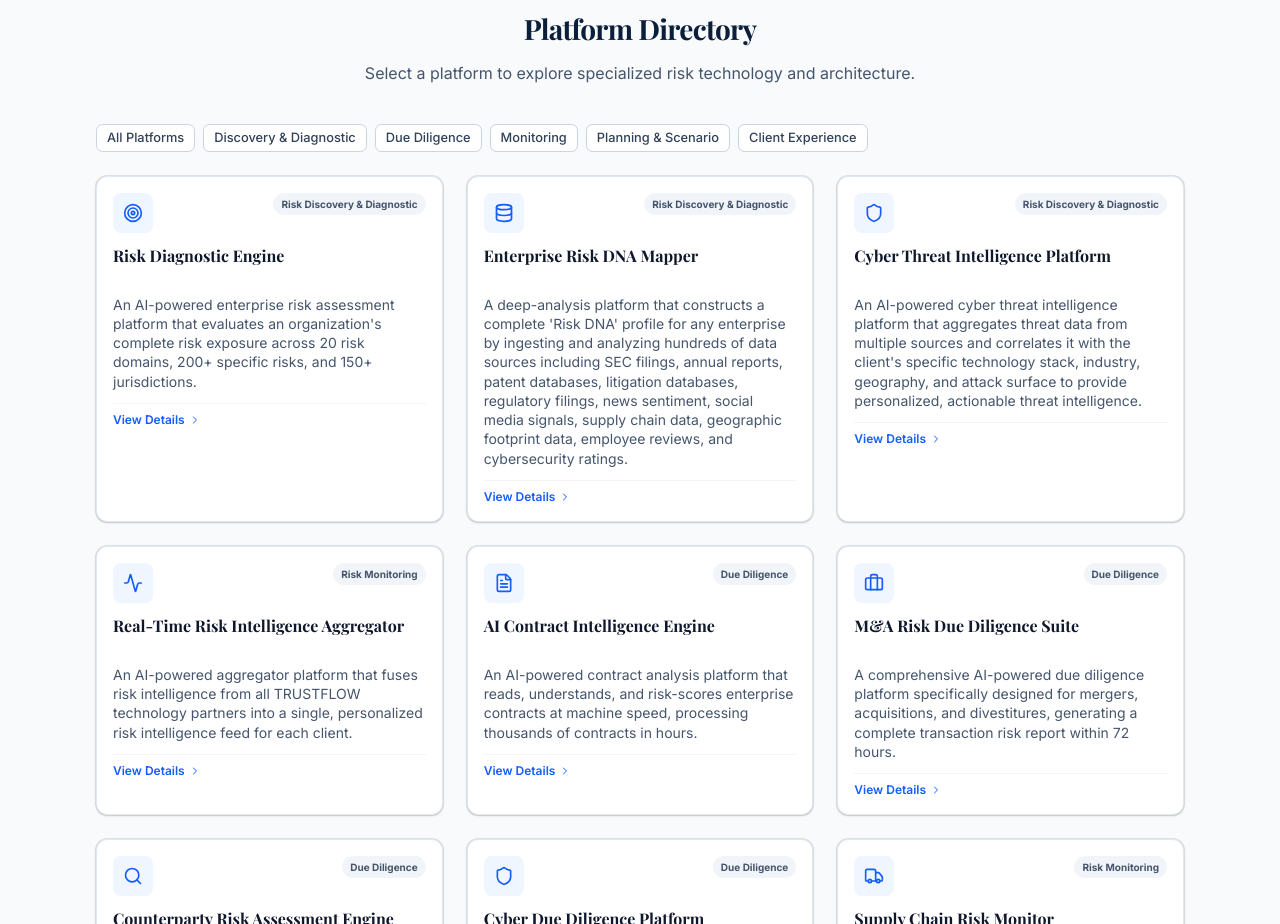
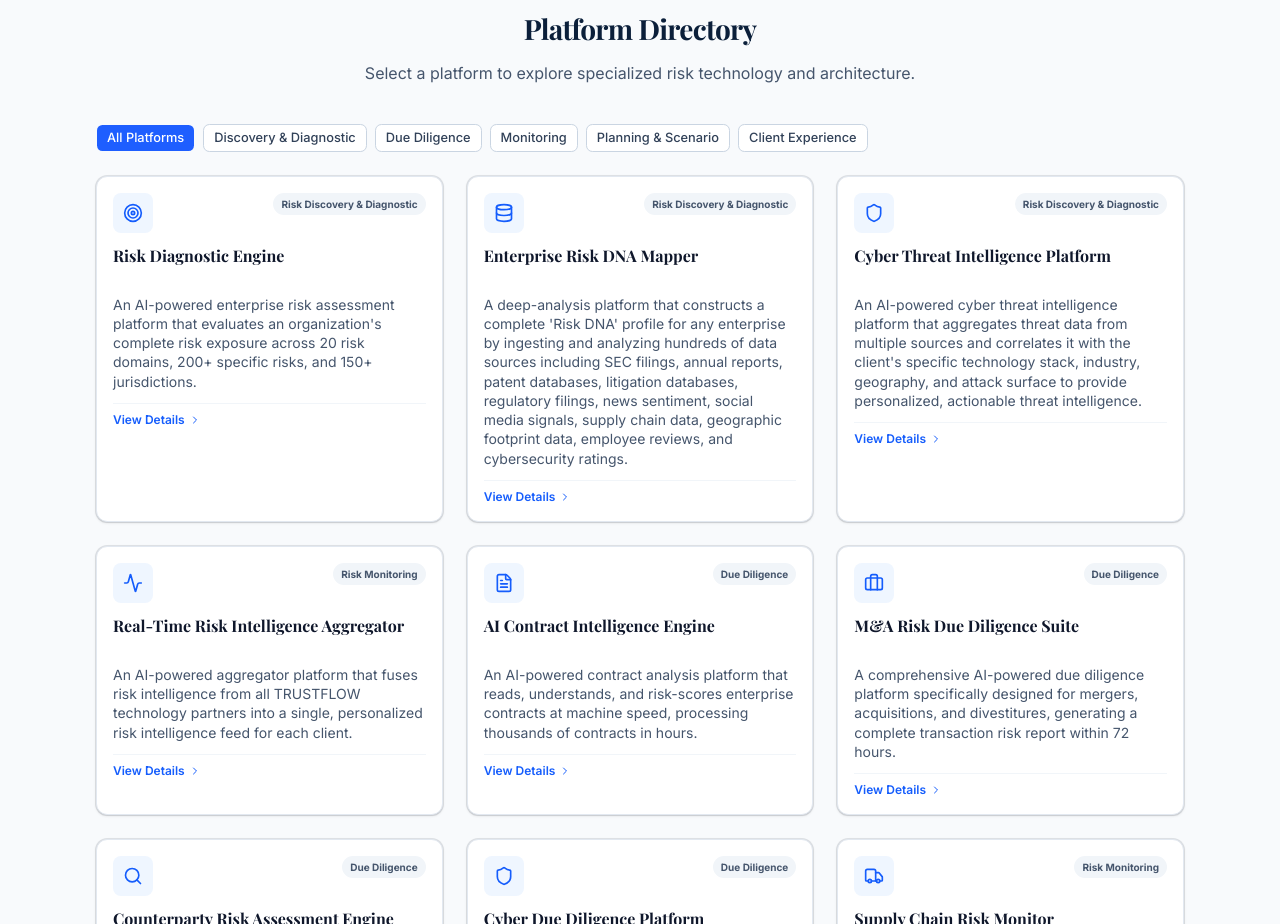
Before and after one commit to sathyadharsan/GLOBAL-BUSINESS-RISK-SOLUTIONS, a Next.js app: page /platform in a window 1280 px wide. Shown: the part 1260-2184 px from the top of the page. Built offline with nearby package versions, Linux system fonts and the light colour scheme; a web font is replaced by a local one.

Commit message:
platform section fix  verticalr

```diff
--- a/src/components/sections/PlatformsLandingLayout.tsx
+++ b/src/components/sections/PlatformsLandingLayout.tsx
@@ -25,7 +25,15 @@ const PLATFORM_CATEGORIES = [
 ];
 
 export function PlatformsLandingLayout() {
+  const [activeCategory, setActiveCategory] = React.useState("all");
   const platformEntries = Object.entries(platformData);
+
+  const filteredEntries = platformEntries.filter(([, data]) => {
+    if (activeCategory === "all") return true;
+    const cat = PLATFORM_CATEGORIES.find(c => c.id === activeCategory);
+    // Use fallback matching just in case
+    return cat ? data.category.includes(cat.label) || data.category.includes(cat.label.split(" ")[0]) : true;
+  });
 
   return (
     <div className="flex flex-col min-h-screen bg-white">
@@ -127,9 +135,10 @@ export function PlatformsLandingLayout() {
             {PLATFORM_CATEGORIES.map((cat) => (
               <Button
                 key={cat.id}
-                variant="outline"
+                variant={activeCategory === cat.id ? "default" : "outline"}
                 size="sm"
-                className="border-slate-300 text-slate-700 hover:bg-slate-100"
+                onClick={() => setActiveCategory(cat.id)}
+                className={activeCategory === cat.id ? "bg-[#1E5EFF] text-white hover:bg-[#1E5EFF]/90 border-transparent" : "border-slate-300 text-slate-700 hover:bg-slate-100"}
               >
                 {cat.label}
               </Button>
@@ -137,7 +146,7 @@ export function PlatformsLandingLayout() {
           </div>
 
           <div className="grid grid-cols-1 sm:grid-cols-2 lg:grid-cols-3 gap-6">
-            {platformEntries.map(([slug, data]) => {
+            {filteredEntries.map(([slug, data]) => {
               const Icon = data.icon;
               return (
                 <Link key={slug} href={`/platform/${slug}`}>
```
